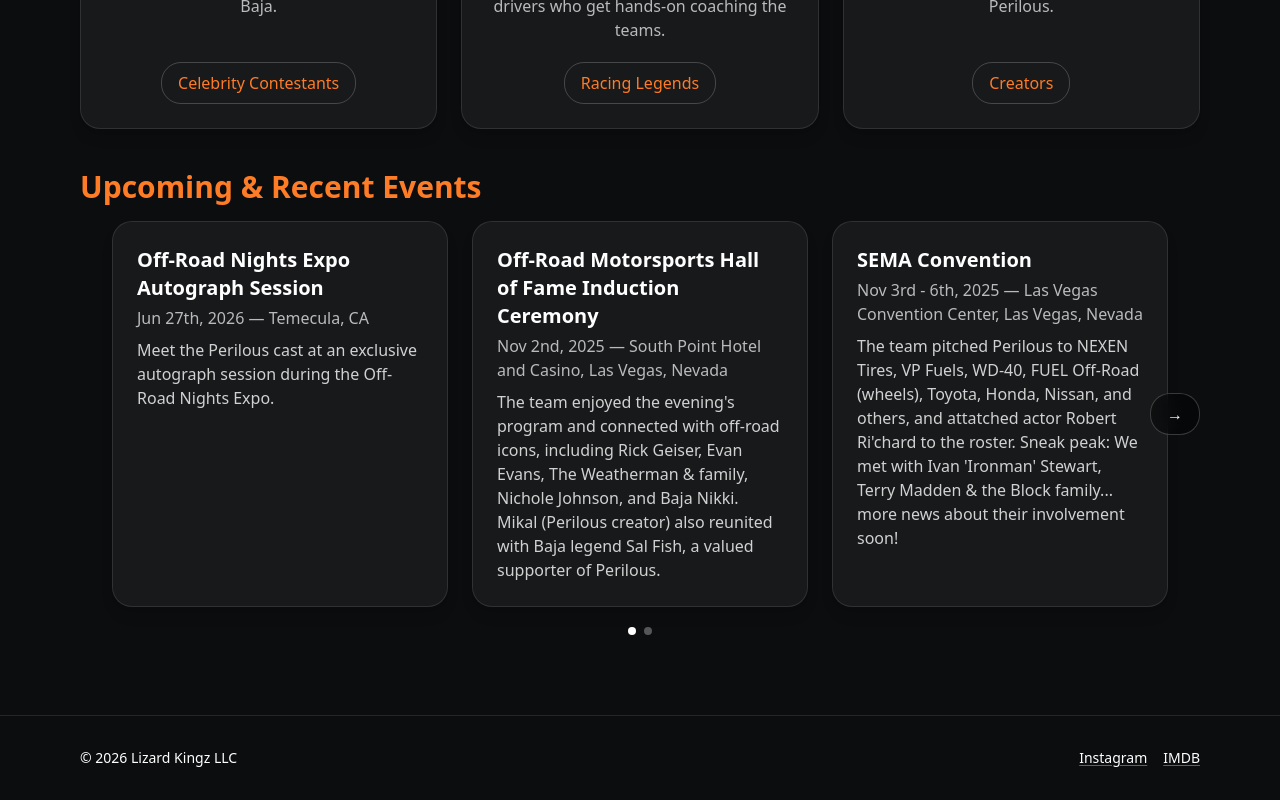
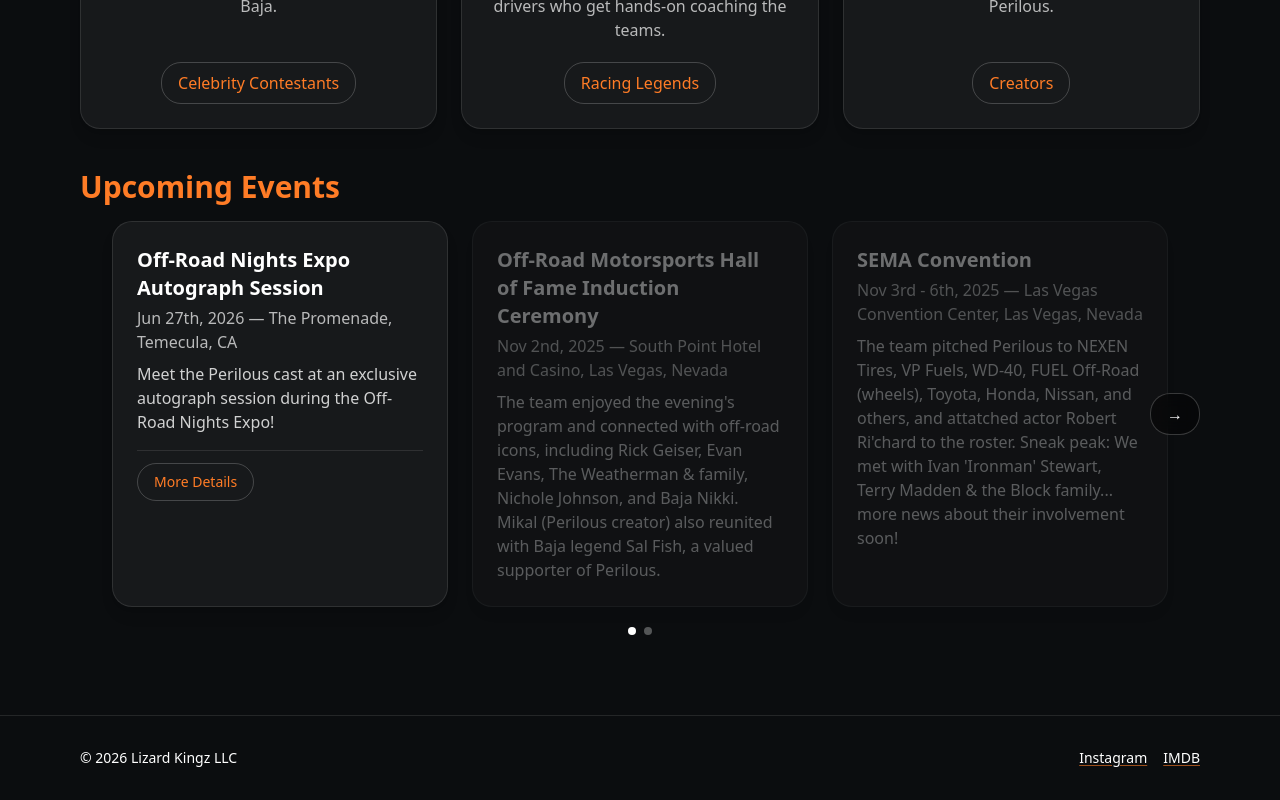
Before and after one commit to lkartvedt/LizardKingz, a Next.js app: page / in a window 1280 px wide. Shown: the part 1464-2264 px from the top of the page. Built offline with nearby package versions, Linux system fonts and the light colour scheme.

Commit message:
events and logo updated

```diff
--- a/app/page.tsx
+++ b/app/page.tsx
@@ -5,6 +5,7 @@
 import events from '@/data/events.json'
 import NavCardGrid from '@/components/NavCardGrid'
 import { navCards } from '@/data/navCards'
+import EventModal from '@/components/EventModal'
 
 export default function HomePage() {
   const videoRef = useRef<HTMLVideoElement>(null)
@@ -15,6 +16,7 @@
   const [needsUnmutePrompt, setNeedsUnmutePrompt] = useState(false) // shown only if fallback happens
   const [eventIndex, setEventIndex] = useState(0)
   const visibleEvents = events.slice(eventIndex, eventIndex + 3)
+  const [selectedEvent, setSelectedEvent] = useState<typeof events[0] | null>(null)
 
   // Try autoplay WITH sound, fallback to muted if blocked
   useEffect(() => {
@@ -179,7 +181,7 @@
 
       {/* Brand Partners */}
       <section className="py-4 space-y-6 text-center">
-        <h3 className="text-brand">Thanks to our Brand Partners</h3>
+        <h3 className="text-brand">Special thanks to our Brand Partners</h3>
         <div className="flex flex-wrap justify-center items-center gap-8 md:gap-12">
           {[
             { name: 'NORRA',        file: 'norra_logo',        href: 'https://www.norra.com/' },
@@ -209,12 +211,14 @@
 
       {/* Events */}
       <div className="space-y-4">
-        <h2 className="text-brand">Upcoming & Recent Events</h2>
+        <h2 className="text-brand">Upcoming Events</h2>
 
         <div className="relative px-8">
           <div className="grid-cards">
-            {visibleEvents.map((ev) => (
-              <div className="card" key={ev.title}>
+            {visibleEvents.map((ev) => {
+              const isPast = new Date(ev.dateISO) < new Date()
+              return (
+                <div className={`card flex flex-col ${isPast ? 'opacity-40 grayscale' : ''}`} key={ev.title}>
                   <h3>{ev.title}</h3>
                   <div className="text-white/70 mt-1">
                     {ev.date} — {ev.location}
@@ -225,8 +229,19 @@
                       Merch: <span className="text-brand">{ev.merch}</span>
                     </div>
                   )}
+                  {(ev.images || ev.extraDetails) && (
+                    <div className="mt-4 pt-3 border-t border-white/10">
+                      <button
+                        className="btn-orange text-sm"
+                        onClick={() => setSelectedEvent(ev)}
+                      >
+                        More Details
+                      </button>
                     </div>
-            ))}
+                  )}
+                </div>
+              )
+            })}
           </div>
 
           {events.length > 3 && eventIndex > 0 && (
@@ -264,6 +279,10 @@
           </div>
         )}
       </div>
+
+      {selectedEvent && (
+        <EventModal event={selectedEvent} onClose={() => setSelectedEvent(null)} />
+      )}
     </section>
   )
 }
--- /dev/null
+++ b/components/EventModal.tsx
@@ -0,0 +1,107 @@
+'use client'
+
+import Image from 'next/image'
+import { useState, useEffect } from 'react'
+
+type EventData = {
+  title: string
+  date: string
+  location: string
+  details: string
+  merch?: string
+  images?: string[]
+  extraDetails?: string
+}
+
+export default function EventModal({ event, onClose }: { event: EventData; onClose: () => void }) {
+  const [imgIndex, setImgIndex] = useState(0)
+  const images = event.images ?? []
+  const total = images.length
+
+  useEffect(() => {
+    const handler = (e: KeyboardEvent) => { if (e.key === 'Escape') onClose() }
+    window.addEventListener('keydown', handler)
+    return () => window.removeEventListener('keydown', handler)
+  }, [onClose])
+
+  // Reset carousel when event changes
+  useEffect(() => { setImgIndex(0) }, [event])
+
+  return (
+    <div
+      className="fixed inset-0 z-50 flex items-center justify-center p-4 bg-black/75 backdrop-blur-sm"
+      onClick={onClose}
+    >
+      <div
+        className="relative bg-[#0B0D0F] border border-white/15 rounded-2xl w-full max-w-2xl max-h-[90vh] overflow-y-auto"
+        onClick={e => e.stopPropagation()}
+      >
+        {/* Close */}
+        <button
+          onClick={onClose}
+          aria-label="Close"
+          className="absolute top-4 right-4 z-10 w-8 h-8 rounded-full bg-black/60 backdrop-blur border border-white/15 text-white flex items-center justify-center hover:bg-white/10 transition"
+        >
+          ✕
+        </button>
+
+        {/* Image carousel */}
+        {total > 0 && (
+          <div className="relative w-full aspect-video bg-black rounded-t-2xl overflow-hidden">
+            <Image
+              src={images[imgIndex]}
+              alt={`${event.title} — image ${imgIndex + 1} of ${total}`}
+              fill
+              className="object-contain"
+              priority
+            />
+
+            {total > 1 && (
+              <>
+                <button
+                  onClick={() => setImgIndex(i => (i - 1 + total) % total)}
+                  aria-label="Previous image"
+                  className="btn absolute left-3 top-1/2 -translate-y-1/2 bg-black/50 backdrop-blur hover:bg-white/10"
+                >
+                  ←
+                </button>
+                <button
+                  onClick={() => setImgIndex(i => (i + 1) % total)}
+                  aria-label="Next image"
+                  className="btn absolute right-3 top-1/2 -translate-y-1/2 bg-black/50 backdrop-blur hover:bg-white/10"
+                >
+                  →
+                </button>
+                <div className="absolute bottom-3 left-1/2 -translate-x-1/2 flex gap-2">
+                  {images.map((_, i) => (
+                    <button
+                      key={i}
+                      onClick={() => setImgIndex(i)}
+                      aria-label={`Image ${i + 1}`}
+                      className={`w-2 h-2 rounded-full transition-colors ${i === imgIndex ? 'bg-white' : 'bg-white/35'}`}
+                    />
+                  ))}
+                </div>
+              </>
+            )}
+          </div>
+        )}
+
+        {/* Details */}
+        <div className="p-6 space-y-3">
+          <h2 className="text-white text-xl font-semibold">{event.title}</h2>
+          <p className="text-white/55 text-sm">{event.date} — {event.location}</p>
+          <p className="text-white/80">{event.details}</p>
+          {event.extraDetails && (
+            <p className="text-white/80">{event.extraDetails}</p>
+          )}
+          {event.merch && (
+            <p className="text-sm pt-1">
+              Merch: <span className="text-brand">{event.merch}</span>
+            </p>
+          )}
+        </div>
+      </div>
+    </div>
+  )
+}
--- a/data/events.json
+++ b/data/events.json
@@ -2,24 +2,36 @@
   {
     "title": "Off-Road Nights Expo Autograph Session",
     "date": "Jun 27th, 2026",
-    "location": "Temecula, CA",
-    "details": "Meet the Perilous cast at an exclusive autograph session during the Off-Road Nights Expo."
+    "dateISO": "2026-06-27",
+    "location": "The Promenade, Temecula, CA",
+    "details": "Meet the Perilous cast at an exclusive autograph session during the Off-Road Nights Expo!",
+    "images": [
+      "https://hb6ybfjjgf6kkdcu.public.blob.vercel-storage.com/Events/OffRoadNightExpoAutographSession/RS.png",
+      "https://hb6ybfjjgf6kkdcu.public.blob.vercel-storage.com/Events/OffRoadNightExpoAutographSession/CL.png",
+      "https://hb6ybfjjgf6kkdcu.public.blob.vercel-storage.com/Events/OffRoadNightExpoAutographSession/RJ.png",
+      "https://hb6ybfjjgf6kkdcu.public.blob.vercel-storage.com/Events/OffRoadNightExpoAutographSession/MP.png",
+      "https://hb6ybfjjgf6kkdcu.public.blob.vercel-storage.com/Events/OffRoadNightExpoAutographSession/ES.png"
+    ],
+    "extraDetails": "You can catch  Rat Sult, Curt LeDuc, Ricky Johnson, Mark Post, and special guest Eva Star at the Speed UTV Booth from 3:00 - 3:30 PM."
   },
   {
     "title": "Off-Road Motorsports Hall of Fame Induction Ceremony",
     "date": "Nov 2nd, 2025",
+    "dateISO": "2025-11-02",
     "location": "South Point Hotel and Casino, Las Vegas, Nevada",
     "details": "The team enjoyed the evening's program and connected with off-road icons, including Rick Geiser, Evan Evans, The Weatherman & family, Nichole Johnson, and Baja Nikki. Mikal (Perilous creator) also reunited with Baja legend Sal Fish, a valued supporter of Perilous."
   },
   {
     "title": "SEMA Convention",
     "date": "Nov 3rd - 6th, 2025",
+    "dateISO": "2025-11-03",
     "location": "Las Vegas Convention Center, Las Vegas, Nevada",
     "details": "The team pitched Perilous to NEXEN Tires, VP Fuels, WD-40, FUEL Off-Road (wheels), Toyota, Honda, Nissan, and others, and attatched actor Robert Ri'chard to the roster. Sneak peak: We met with Ivan 'Ironman' Stewart, Terry Madden & the Block family... more news about their involvement soon!"
   },
   {
     "title": "Race for Hope",
     "date": "Oct 18th, 2025 - 9:00 AM",
+    "dateISO": "2025-10-18",
     "location": "Estero Beach Hotel & Resort, Ensenada, Mexico",
     "details": "Come to the benefit for Mi Casa de Esperanza and several other orphanages. All donations appreciated!",
     "merch": "Free stickers"
```
Also changed, not shown: 1 other file (tests, documents, lock files or other folders). Lines whose indentation alone changed are shown as unchanged.
